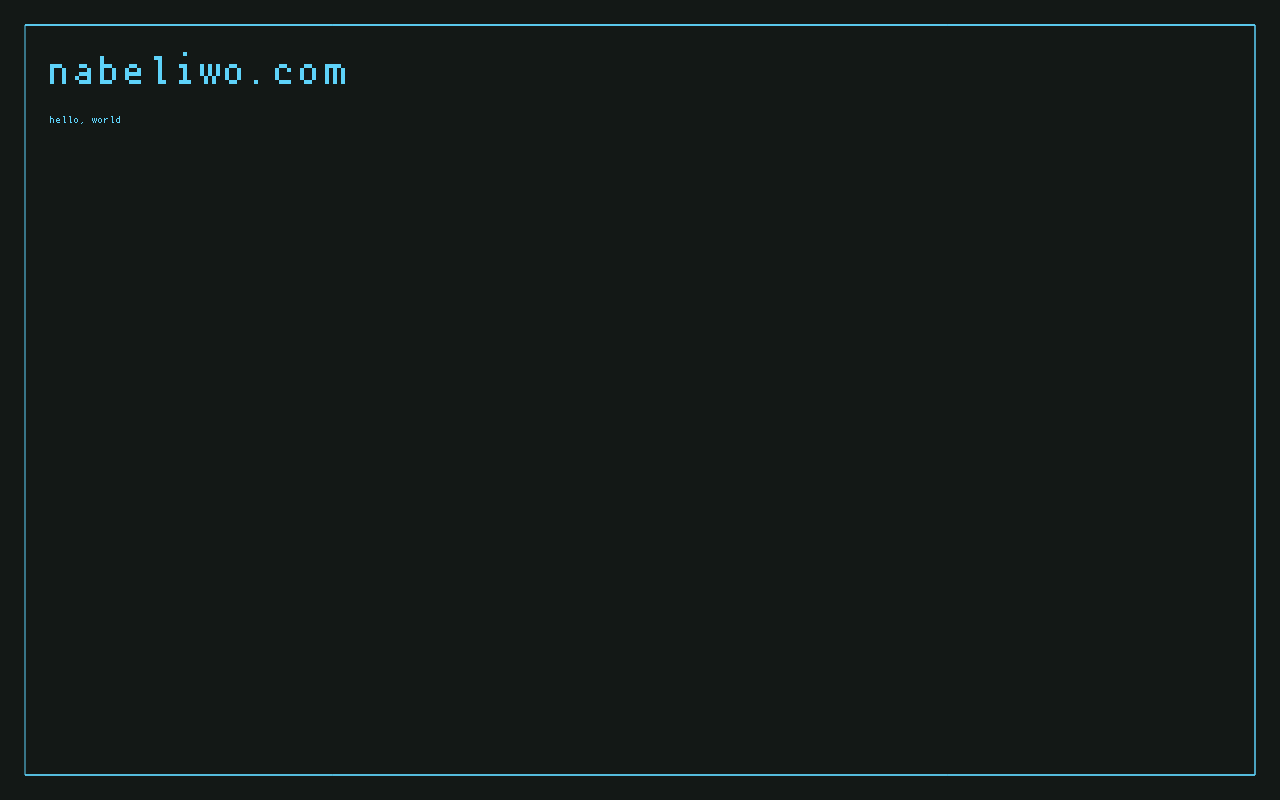
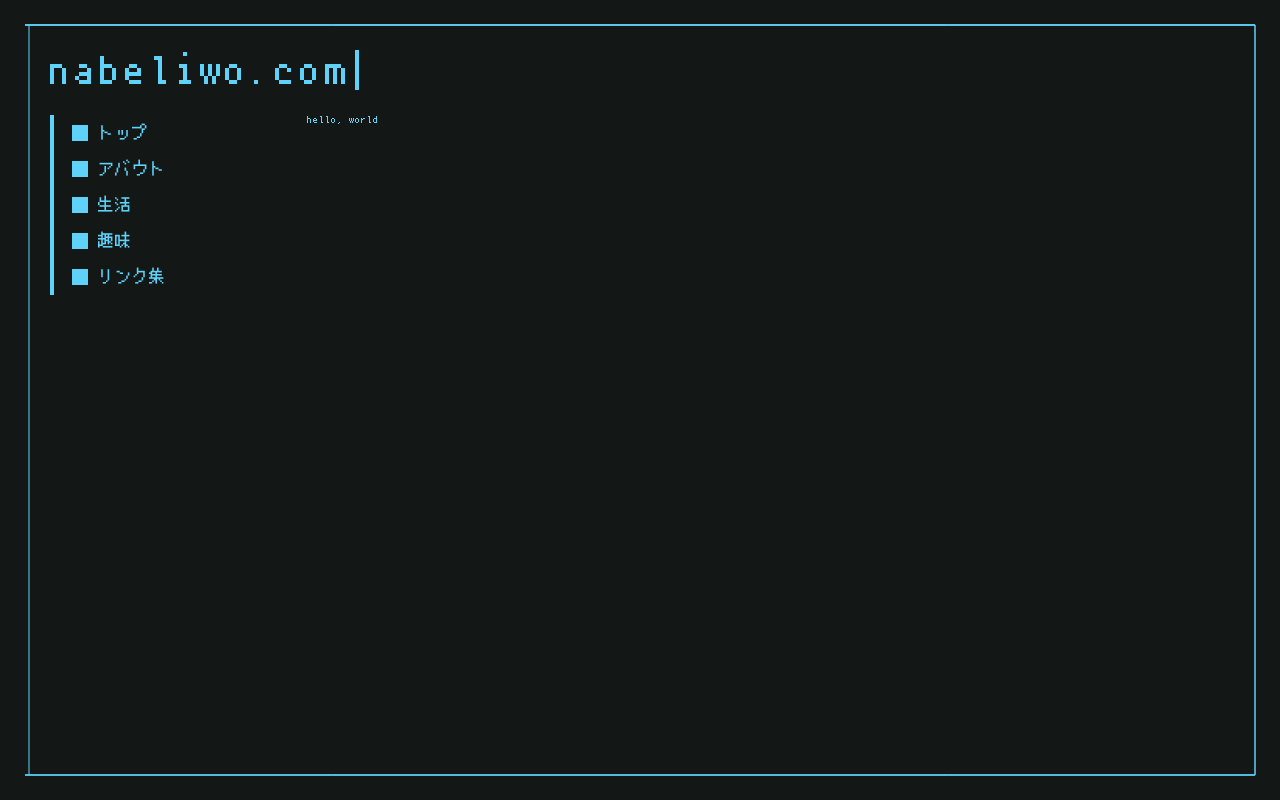
Before and after one commit to nabeliwo/portfolio, a Gatsby site: page / in a window 1280 px wide. Built offline with nearby package versions, Linux system fonts and the light colour scheme; Gatsby itself is replaced by a stand-in of ours.

Commit message:
:sparkles: create layout

```diff
--- a/src/components/Layout/Layout.tsx
+++ b/src/components/Layout/Layout.tsx
@@ -4,12 +4,18 @@
 import { mediaQuery, space } from '../../themes'
 
 import { SiteTitle } from '../SiteTitle'
+import { Navigation } from '../Navigation'
 
 export const Layout: FC = ({ children }) => (
   <Wrapper>
     <Box>
       <SiteTitle />
-      {children}
+      <Container>
+        <Side>
+          <Navigation />
+        </Side>
+        <Main>{children}</Main>
+      </Container>
     </Box>
   </Wrapper>
 )
@@ -34,3 +40,18 @@
     padding: 10px;
   `)}
 `
+const Container = styled.div`
+  display: flex;
+  align-items: flex-start;
+  flex: 1;
+`
+const Side = styled.div`
+  margin-right: ${space.m}px;
+`
+const Main = styled.main`
+  display: flex;
+  flex-direction: column;
+  flex: 1;
+  /* 40px === SiteTitle height */
+  height: calc(100vh - ${space.m} - ${space.m} - 40px - ${space.m} - ${space.m});
+`
--- /dev/null
+++ b/src/components/Navigation/Navigation.tsx
@@ -0,0 +1,51 @@
+import React, { FC } from 'react'
+import styled from 'styled-components'
+import { Link } from 'gatsby'
+
+import { font, palette } from '../../themes'
+
+export const Navigation: FC<{}> = () => (
+  <Wrapper>
+    <ul>
+      <li>
+        <Item to="/">トップ</Item>
+        <Item to="/about">アバウト</Item>
+        <Item to="/life">生活</Item>
+        <Item to="/hobby">趣味</Item>
+        <Item to="/link">リンク集</Item>
+      </li>
+    </ul>
+  </Wrapper>
+)
+
+const Wrapper = styled.nav`
+  padding-left: 8px;
+  border-left: 4px solid ${palette.BLUE};
+`
+const Item = styled(Link)`
+  display: flex;
+  width: 200px;
+  padding: 10px;
+  color: ${palette.BLUE};
+  font-size: ${font.s};
+  text-decoration: none;
+
+  &::before {
+    display: inline-block;
+    width: 16px;
+    height: 16px;
+    margin-right: 10px;
+    background-color: ${palette.BLUE};
+    content: '';
+  }
+
+  &.active,
+  &:hover {
+    background-color: ${palette.BLUE};
+    color: ${palette.BLACK};
+
+    &::before {
+      background-color: ${palette.BLACK};
+    }
+  }
+`
--- /dev/null
+++ b/src/components/Navigation/index.ts
@@ -0,0 +1 @@
+export { Navigation } from './Navigation'
--- a/src/pages/404.tsx
+++ b/src/pages/404.tsx
@@ -1,5 +1,6 @@
 import React from 'react'
 
+// TODO: 作る
 const NotFound = () => <div>not found</div>
 
 export default NotFound
--- a/src/themes/index.ts
+++ b/src/themes/index.ts
@@ -1,2 +1,2 @@
 export { palette } from './palette'
-export { mediaQuery, space } from './size'
+export { mediaQuery, space, font } from './size'
--- a/src/themes/size.ts
+++ b/src/themes/size.ts
@@ -10,3 +10,8 @@
 export const space = {
   m: 25,
 }
+
+export const font = {
+  s: '1.6rem',
+  m: '1.8rem',
+}
```
Also changed, not shown: README.md, 1 other file.
